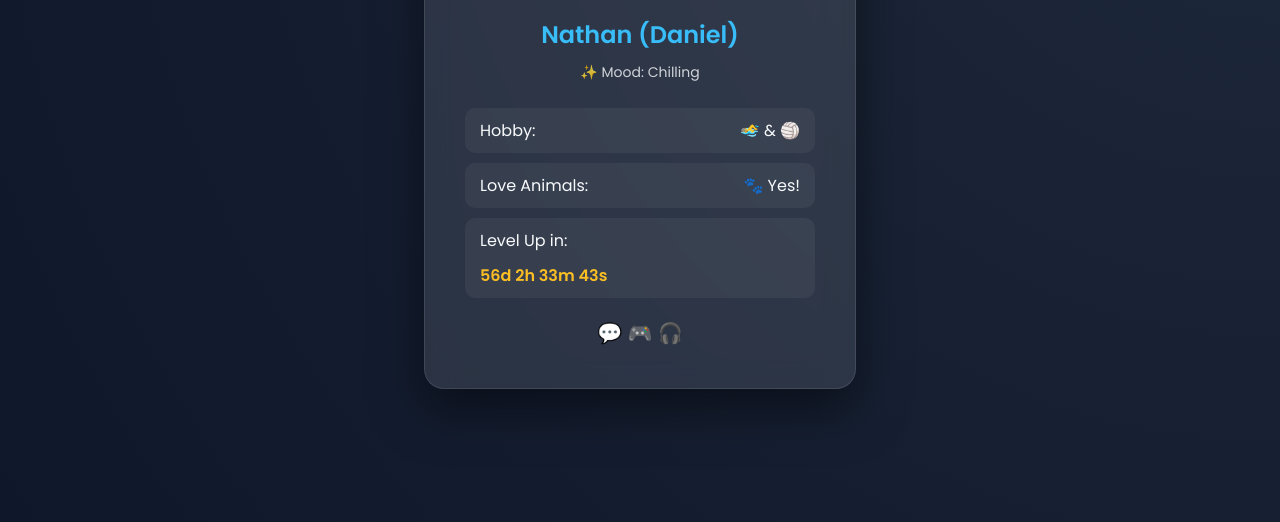
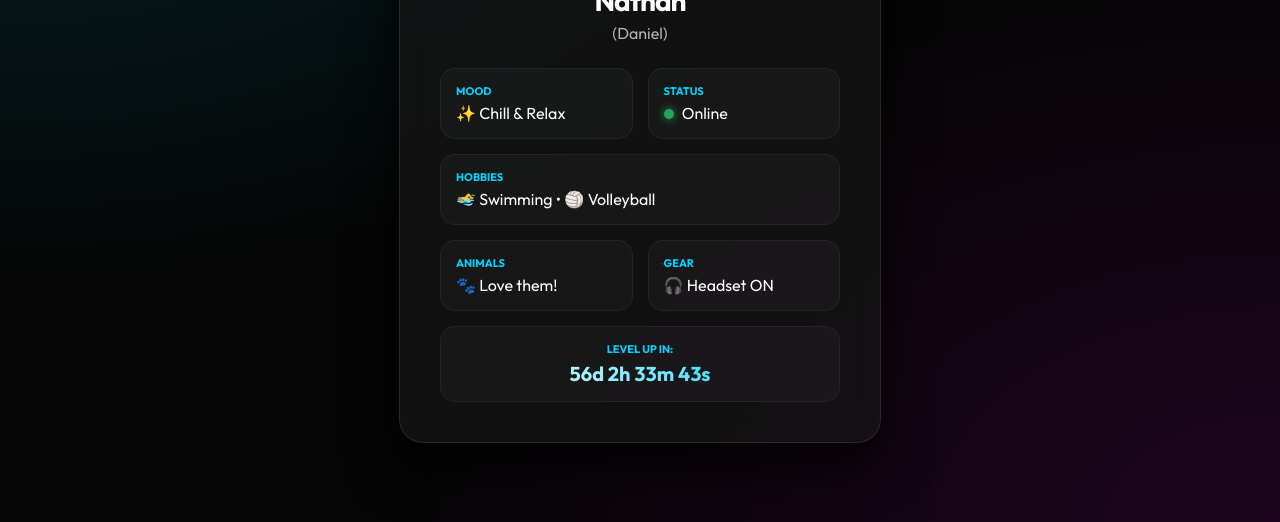
Before and after one commit to komendant8201v2/discord_info, a plain HTML site: page index.html in a window 1280 px wide. Shown: the part 278-800 px from the top of the page. Drawn offline with Linux system fonts and the light colour scheme.

Commit message:
Update profile page with new styles and content

```diff
--- a/index.html
+++ b/index.html
@@ -3,154 +3,190 @@
 <head>
     <meta charset="UTF-8">
     <meta name="viewport" content="width=device-width, initial-scale=1.0">
-    <title>Nathan's Profile</title>
-    <link href="https://fonts.googleapis.com/css2?family=Poppins:wght@300;400;600&display=swap" rel="stylesheet">
+    <title>Natan's Profile</title>
+    <link href="https://fonts.googleapis.com/css2?family=Outfit:wght@300;400;700&display=swap" rel="stylesheet">
     <style>
         :root {
-            --primary-bg: #0f172a;
-            --glass-bg: rgba(255, 255, 255, 0.1);
-            --accent-color: #38bdf8;
-            --text-color: #f8fafc;
+            --bg: #050505;
+            --card-bg: rgba(20, 20, 20, 0.8);
+            --accent: #00d4ff;
+            --text: #ffffff;
+            --secondary-text: #b3b3b3;
         }
 
         body {
-            font-family: 'Poppins', sans-serif;
-            background: radial-gradient(circle at top right, #1e293b, #0f172a);
-            color: var(--text-color);
+            font-family: 'Outfit', sans-serif;
+            background-color: var(--bg);
+            background-image:
+                radial-gradient(at 0% 0%, rgba(0, 212, 255, 0.15) 0px, transparent 50%),
+                radial-gradient(at 100% 100%, rgba(255, 0, 255, 0.1) 0px, transparent 50%);
+            color: var(--text);
             display: flex;
             justify-content: center;
             align-items: center;
             min-height: 100vh;
             margin: 0;
-            overflow: hidden;
         }
 
-        .card {
-            background: var(--glass-bg);
-            backdrop-filter: blur(15px);
+        .container {
+            background: var(--card-bg);
+            backdrop-filter: blur(20px);
             border: 1px solid rgba(255, 255, 255, 0.1);
-            border-radius: 20px;
+            border-radius: 24px;
             padding: 40px;
-            width: 350px;
+            width: 400px;
+            box-shadow: 0 25px 50px rgba(0,0,0,0.8);
             text-align: center;
-            box-shadow: 0 20px 50px rgba(0,0,0,0.5);
-            animation: fadeIn 1s ease-out;
         }
 
-        @keyframes fadeIn {
-            from { opacity: 0; transform: translateY(20px); }
-            to { opacity: 1; transform: translateY(0); }
-        }
-
-        .profile-img {
-            width: 100px;
-            height: 100px;
-            background: var(--accent-color);
-            border-radius: 50%;
+        .profile-pic {
+            width: 120px;
+            height: 120px;
+            border-radius: 35% 65% 70% 30% / 30% 30% 70% 70%;
+            background: linear-gradient(45deg, var(--accent), #7000ff);
             margin: 0 auto 20px;
             display: flex;
             justify-content: center;
             align-items: center;
-            font-size: 40px;
+            font-size: 50px;
+            box-shadow: 0 0 30px rgba(0, 212, 255, 0.3);
         }
 
-        h1 { margin: 10px 0; font-size: 24px; color: var(--accent-color); }
-        p { margin: 5px 0; font-size: 14px; opacity: 0.8; }
+        h1 { margin: 10px 0 5px; font-size: 28px; letter-spacing: -1px; }
+        .nickname { color: var(--secondary-text); font-size: 16px; margin-bottom: 25px; }
 
-        .info-section {
-            margin-top: 25px;
+        .grid {
+            display: grid;
+            grid-template-columns: 1fr 1fr;
+            gap: 15px;
             text-align: left;
         }
 
-        .info-item {
-            background: rgba(255, 255, 255, 0.05);
-            padding: 10px 15px;
-            border-radius: 10px;
-            margin-bottom: 10px;
-            display: flex;
-            justify-content: space-between;
+        .box {
+            background: rgba(255, 255, 255, 0.03);
+            padding: 15px;
+            border-radius: 15px;
+            border: 1px solid rgba(255, 255, 255, 0.05);
         }
 
-        .countdown {
-            font-weight: 600;
-            color: #fbbf24;
-            margin-top: 10px;
+        .box-title {
+            font-size: 11px;
+            text-transform: uppercase;
+            color: var(--accent);
+            font-weight: 700;
+            margin-bottom: 5px;
             display: block;
         }
 
-        .socials {
-            margin-top: 20px;
+        .full-width { grid-column: span 2; }
+
+        .timer-text {
             font-size: 20px;
+            font-weight: 700;
+            background: linear-gradient(to right, #fff, var(--accent));
+            -webkit-background-clip: text;
+            -webkit-text-fill-color: transparent;
+        }
+
+        .status-dot {
+            height: 10px;
+            width: 10px;
+            background-color: #23a55a;
+            border-radius: 50%;
+            display: inline-block;
+            margin-right: 5px;
+            box-shadow: 0 0 10px #23a55a;
         }
     </style>
 </head>
 <body>
 
-<div class="card">
-    <div class="profile-img">🌊</div>
-    <h1 id="name-label">Nathan (Daniel)</h1>
-    <p id="mood-label">✨ Mood: Chilling</p>
+<div class="container">
+    <div class="profile-pic">🌊</div>
+    <h1 id="main-name">Natan</h1>
+    <div class="nickname" id="sub-name">(Daniel)</div>
 
-    <div class="info-section">
-        <div class="info-item">
-            <span id="hobby-title">Hobby:</span>
-            <span>🏊‍♂️ & 🏐</span>
+    <div class="grid">
+        <div class="box">
+            <span class="box-title" id="t-mood">Mood</span>
+            <span id="v-mood">✨ Chill & Relax</span>
         </div>
-        <div class="info-item">
-            <span id="animals-title">Love Animals:</span>
-            <span>🐾 Yes!</span>
+        <div class="box">
+            <span class="box-title" id="t-status">Status</span>
+            <span><span class="status-dot"></span> Online</span>
         </div>
-        <div class="info-item" style="flex-direction: column;">
-            <span id="levelup-title">Level Up:</span>
-            <span class="countdown" id="timer">--d --h --m --s</span>
+        <div class="box full-width">
+            <span class="box-title" id="t-hobbies">Hobbies</span>
+            <span id="v-hobbies">🏊‍♂️ Swimming • 🏐 Volleyball</span>
+        </div>
+        <div class="box">
+            <span class="box-title" id="t-animals">Animals</span>
+            <span id="v-animals">🐾 Love them!</span>
+        </div>
+        <div class="box">
+            <span class="box-title" id="t-gear">Gear</span>
+            <span>🎧 Headset ON</span>
+        </div>
+        <div class="box full-width" style="text-align: center;">
+            <span class="box-title" id="t-levelup">Level Up Countdown</span>
+            <div class="timer-text" id="timer">00d 00h 00m 00s</div>
         </div>
     </div>
-
-    <div class="socials">💬 🎮 🎧</div>
 </div>
 
 <script>
-    // System tłumaczeń
     const translations = {
         pl: {
-            mood: "✨ Nastrój: Chill",
-            hobby: "Hobby:",
-            animals: "Kocha zwierzęta:",
-            levelup: "Level Up za:",
-            yes: "Tak!"
+            name: "Natan",
+            mood: "✨ Chill i relaks",
+            hobbies: "🏊‍♂️ Pływanie • 🏐 Siatkówka",
+            animals: "🐾 Kocham zwierzaki!",
+            t_mood: "Nastrój",
+            t_hobbies: "Zainteresowania",
+            t_animals: "Zwierzęta",
+            t_gear: "Sprzęt",
+            t_levelup: "Urodziny za:"
         },
         en: {
-            mood: "✨ Mood: Chilling",
-            hobby: "Hobby:",
-            animals: "Love Animals:",
-            levelup: "Level Up in:",
-            yes: "Yes!"
+            name: "Nathan",
+            mood: "✨ Chill & Relax",
+            hobbies: "🏊‍♂️ Swimming • 🏐 Volleyball",
+            animals: "🐾 Love them!",
+            t_mood: "Mood",
+            t_hobbies: "Hobbies",
+            t_animals: "Animals",
+            t_gear: "Gear",
+            t_levelup: "Level Up in:"
         }
     };
 
-    // Wykrywanie języka przeglądarki
-    const userLang = navigator.language || navigator.userLanguage;
-    const lang = userLang.startsWith('pl') ? 'pl' : 'en';
+    const userLang = navigator.language.startsWith('pl') ? 'pl' : 'en';
+    const t = translations[userLang];
 
-    // Aplikowanie tłumaczeń
-    document.getElementById('mood-label').innerText = translations[lang].mood;
-    document.getElementById('hobby-title').innerText = translations[lang].hobby;
-    document.getElementById('animals-title').innerText = translations[lang].animals;
-    document.getElementById('levelup-title').innerText = translations[lang].levelup;
+    // Aplikowanie tekstów
+    document.getElementById('main-name').innerText = t.name;
+    document.getElementById('v-mood').innerText = t.mood;
+    document.getElementById('v-hobbies').innerText = t.hobbies;
+    document.getElementById('v-animals').innerText = t.animals;
+    document.getElementById('t-mood').innerText = t.t_mood;
+    document.getElementById('t-hobbies').innerText = t.t_hobbies;
+    document.getElementById('t-animals').innerText = t.t_animals;
+    document.getElementById('t-gear').innerText = t.t_gear;
+    document.getElementById('t-levelup').innerText = t.t_levelup;
 
-    // Odliczanie (13 kwietnia 2026)
-    const targetDate = new Date("April 13, 2026 00:00:00").getTime();
+    // Odliczanie do 13 kwietnia 2026
+    const target = new Date("April 13, 2026 00:00:00").getTime();
 
     function updateTimer() {
         const now = new Date().getTime();
-        const diff = targetDate - now;
+        const diff = target - now;
 
-        const days = Math.floor(diff / (1000 * 60 * 60 * 24));
-        const hours = Math.floor((diff % (1000 * 60 * 60 * 24)) / (1000 * 60 * 60));
-        const minutes = Math.floor((diff % (1000 * 60 * 60)) / (1000 * 60));
-        const seconds = Math.floor((diff % (1000 * 60)) / 1000);
+        const d = Math.floor(diff / (1000 * 60 * 60 * 24));
+        const h = Math.floor((diff % (1000 * 60 * 60 * 24)) / (1000 * 60 * 60));
+        const m = Math.floor((diff % (1000 * 60 * 60)) / (1000 * 60));
+        const s = Math.floor((diff % (1000 * 60)) / 1000);
 
-        document.getElementById("timer").innerHTML = `${days}d ${hours}h ${minutes}m ${seconds}s`;
+        document.getElementById("timer").innerText = `${d}d ${h}h ${m}m ${s}s`;
     }
 
     setInterval(updateTimer, 1000);
```
